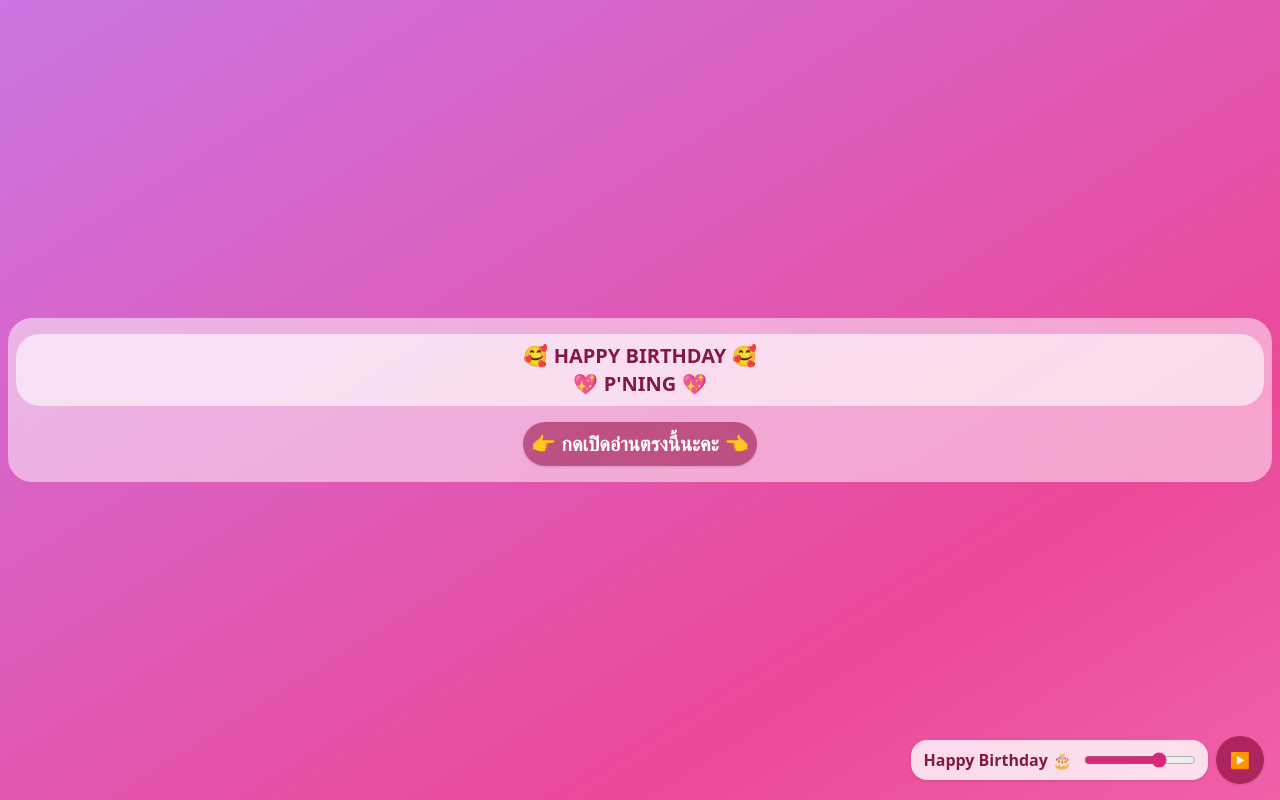
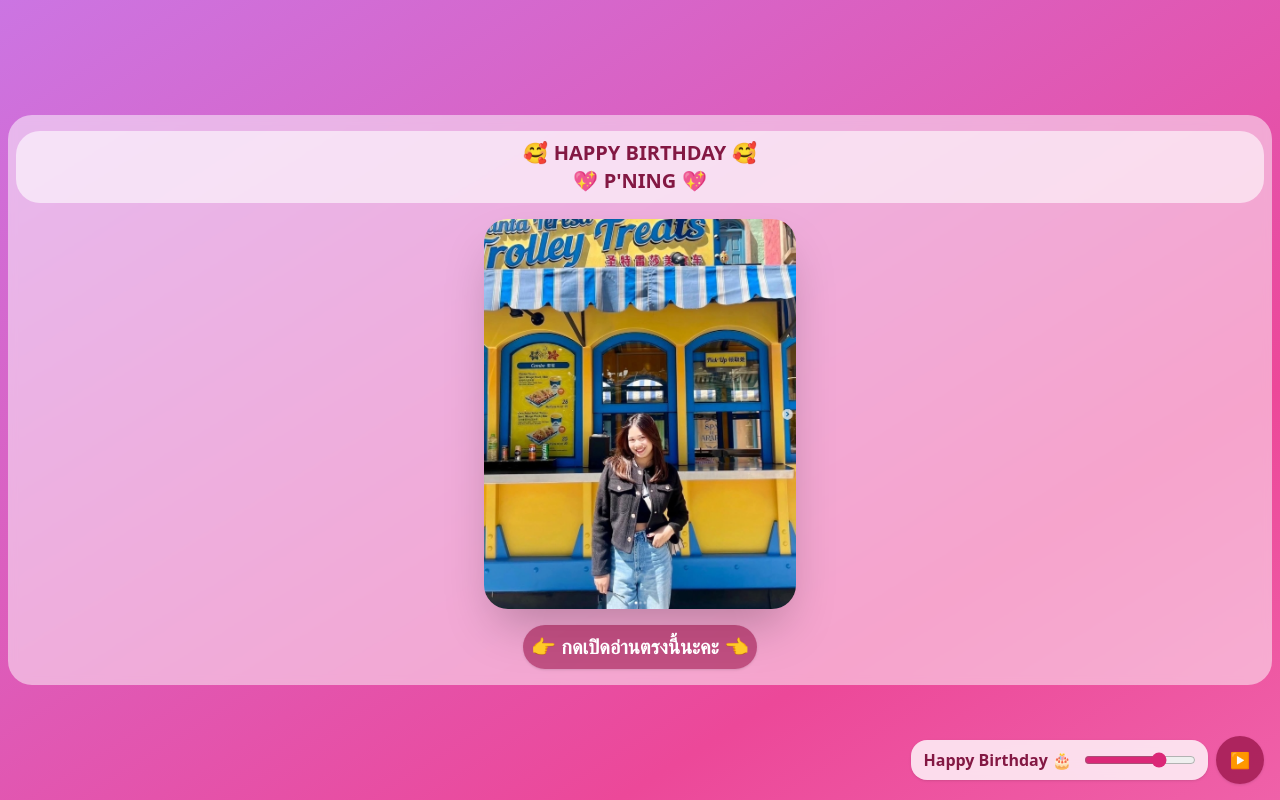
Before and after one commit to non022545/hbd_p_ning, a React (Vite) app: page / in a window 1280 px wide. Built offline with nearby package versions, Linux system fonts and the light colour scheme.

Commit message:
add image home page

```diff
--- a/src/pages/Home.jsx
+++ b/src/pages/Home.jsx
@@ -54,6 +54,10 @@ function Home() {
           <div className="bg-white/60 text-center text-xl text-pink-900 p-2 rounded-3xl font-bold">
             &#129392; HAPPY BIRTHDAY &#129392; <br /> &#128150; P'NING &#128150;
           </div>
+          <div className='flex justify-center mt-4 '>
+            <img src="/images/n5.jpeg" alt="Birthday image" className='rounded-3xl shadow-2xl h-auto w-1/4' />
+          </div>
+
 
           <div className="flex justify-center">
             <button
```
